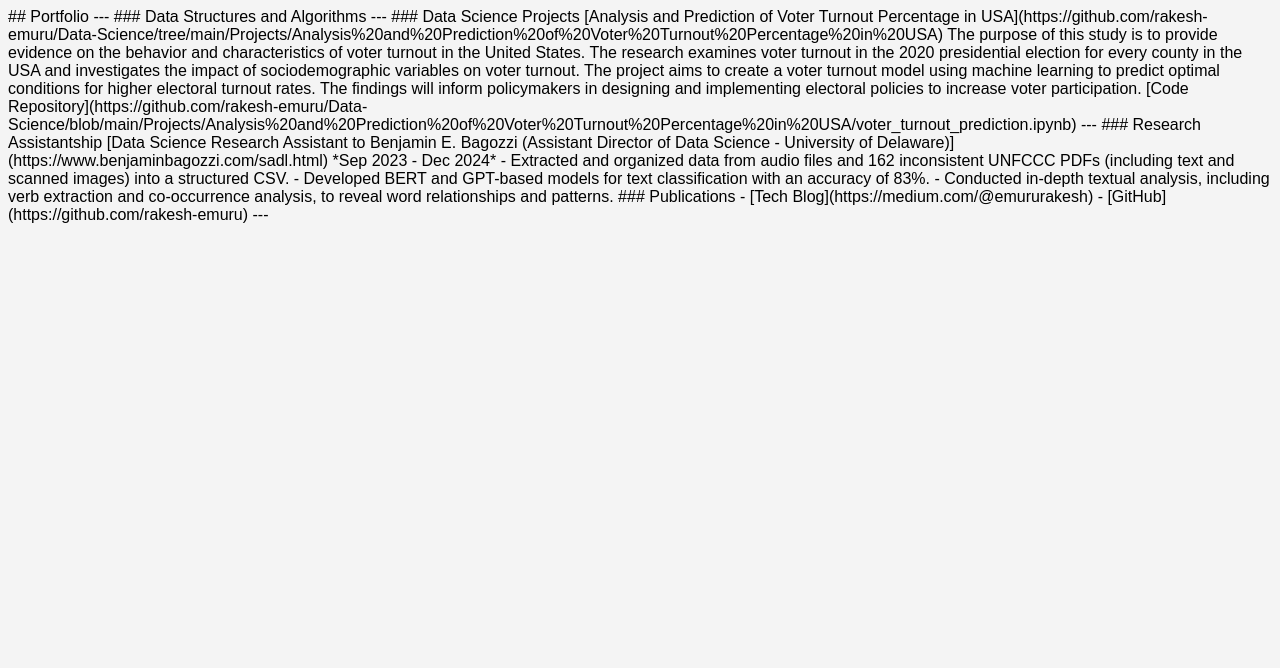
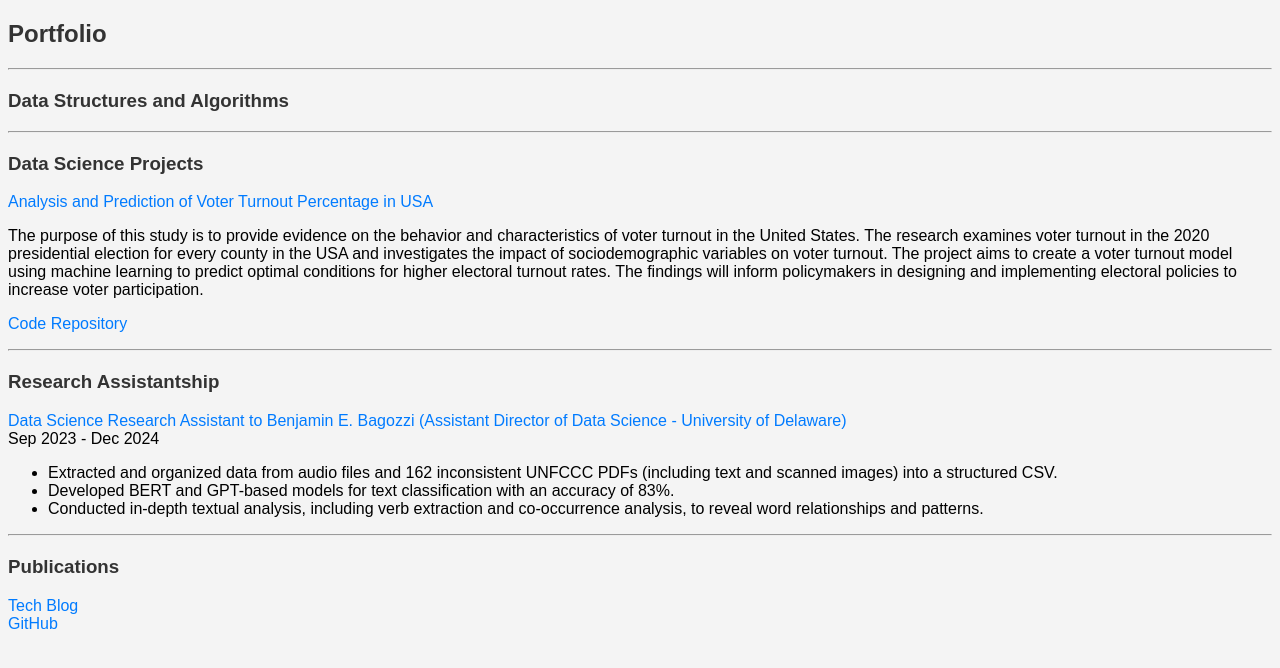
Before and after one commit to rakeshemuru/rakesh-emuru.github.io, a Jekyll site: the page index.html, which Jekyll copies as it is, in a window 1280 px wide. Shown: the top 668 px of the page. Built offline with Jekyll 4.4.1, drawn with Linux system fonts in a browser that asks for light colours.

Commit message:
Update index.html

```diff
--- a/index.html
+++ b/index.html
@@ -1,53 +1,85 @@
-## Portfolio
-
----
-
-### Data Structures and Algorithms
-
----
-
-### Data Science Projects
-
-[Analysis and Prediction of Voter Turnout Percentage in USA](https://github.com/rakesh-emuru/Data-Science/tree/main/Projects/Analysis%20and%20Prediction%20of%20Voter%20Turnout%20Percentage%20in%20USA)
-
-The purpose of this study is to provide evidence on the behavior and characteristics of voter turnout in the United States. The research examines voter turnout in the 2020 presidential election for every county in the USA and investigates the impact of sociodemographic variables on voter turnout. The project aims to create a voter turnout model using machine learning to predict optimal conditions for higher electoral turnout rates. The findings will inform policymakers in designing and implementing electoral policies to increase voter participation.
-
-[Code Repository](https://github.com/rakesh-emuru/Data-Science/blob/main/Projects/Analysis%20and%20Prediction%20of%20Voter%20Turnout%20Percentage%20in%20USA/voter_turnout_prediction.ipynb)
-
----
-
-### Research Assistantship
-
-[Data Science Research Assistant to Benjamin E. Bagozzi (Assistant Director of Data Science - University of Delaware)](https://www.benjaminbagozzi.com/sadl.html)
-*Sep 2023 - Dec 2024*
-
-- Extracted and organized data from audio files and 162 inconsistent UNFCCC PDFs (including text and scanned images) into a structured CSV.
-- Developed BERT and GPT-based models for text classification with an accuracy of 83%.
-- Conducted in-depth textual analysis, including verb extraction and co-occurrence analysis, to reveal word relationships and patterns.
-
-### Publications
-
-- [Tech Blog](https://medium.com/@emururakesh)
-- [GitHub](https://github.com/rakesh-emuru)
-
----
-
+<!DOCTYPE html>
+<html lang="en">
+<head>
+    <meta charset="UTF-8">
+    <meta name="viewport" content="width=device-width, initial-scale=1.0">
+    <title>Rakesh Emuru's Portfolio</title>
     <style>
         body {
             background-color: #f4f4f4;
             font-family: Arial, sans-serif;
         }
 
-h3 {
+        h2, h3 {
             color: #333;
         }
 
         a {
             color: #007bff;
+            text-decoration: none;
         }
 
         a:hover {
             color: #0056b3;
         }
 
+        .section {
+            margin-bottom: 20px;
+        }
     </style>
+</head>
+<body>
+    <div class="section">
+        <h2>Portfolio</h2>
+        <hr>
+    </div>
+
+    <div class="section">
+        <h3>Data Structures and Algorithms</h3>
+        <hr>
+    </div>
+
+    <div class="section">
+        <h3>Data Science Projects</h3>
+        <p>
+            <a href="https://github.com/rakesh-emuru/Data-Science/tree/main/Projects/Analysis%20and%20Prediction%20of%20Voter%20Turnout%20Percentage%20in%20USA">
+                Analysis and Prediction of Voter Turnout Percentage in USA
+            </a>
+        </p>
+        <p>
+            The purpose of this study is to provide evidence on the behavior and characteristics of voter turnout in the United States. The research examines voter turnout in the 2020 presidential election for every county in the USA and investigates the impact of sociodemographic variables on voter turnout. The project aims to create a voter turnout model using machine learning to predict optimal conditions for higher electoral turnout rates. The findings will inform policymakers in designing and implementing electoral policies to increase voter participation.
+        </p>
+        <p>
+            <a href="https://github.com/rakesh-emuru/Data-Science/blob/main/Projects/Analysis%20and%20Prediction%20of%20Voter%20Turnout%20Percentage%20in%20USA/voter_turnout_prediction.ipynb">
+                Code Repository
+            </a>
+        </p>
+        <hr>
+    </div>
+
+    <div class="section">
+        <h3>Research Assistantship</h3>
+        <p>
+            <a href="https://www.benjaminbagozzi.com/sadl.html">
+                Data Science Research Assistant to Benjamin E. Bagozzi (Assistant Director of Data Science - University of Delaware)
+            </a>
+            <br>
+            Sep 2023 - Dec 2024
+        </p>
+        <ul>
+            <li>Extracted and organized data from audio files and 162 inconsistent UNFCCC PDFs (including text and scanned images) into a structured CSV.</li>
+            <li>Developed BERT and GPT-based models for text classification with an accuracy of 83%.</li>
+            <li>Conducted in-depth textual analysis, including verb extraction and co-occurrence analysis, to reveal word relationships and patterns.</li>
+        </ul>
+        <hr>
+    </div>
+
+    <div class="section">
+        <h3>Publications</h3>
+        <p>
+            <a href="https://medium.com/@emururakesh">Tech Blog</a><br>
+            <a href="https://github.com/rakesh-emuru">GitHub</a>
+        </p>
+    </div>
+</body>
+</html>
```
Lines whose indentation alone changed are shown as unchanged.
